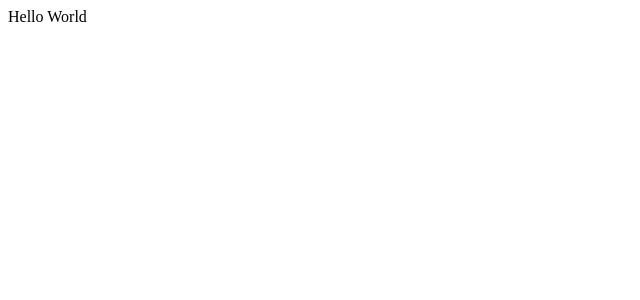
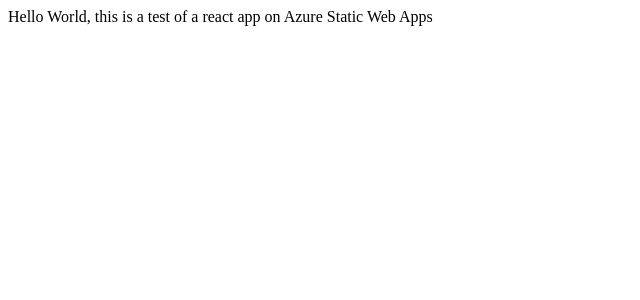
Before and after one commit to sthorp-sva/react-test, a React (Create React App) app: page / in a window 1280 px wide. Shown: the top 300 px of the page, without its empty margins (0-640 px from the left). Built offline with nearby package versions, Linux system fonts and the light colour scheme; the HTML template or start-up script is replaced by a standard one.

Commit message:
Basic message change

```diff
--- a/src/App.js
+++ b/src/App.js
@@ -2,7 +2,7 @@
 
 function App() {
   const value = 'World';
-  return <div>Hello {value}</div>;
+  return <div>Hello {value}, this is a test of a react app on Azure Static Web Apps</div>;
 }
 
 export default App;
```
